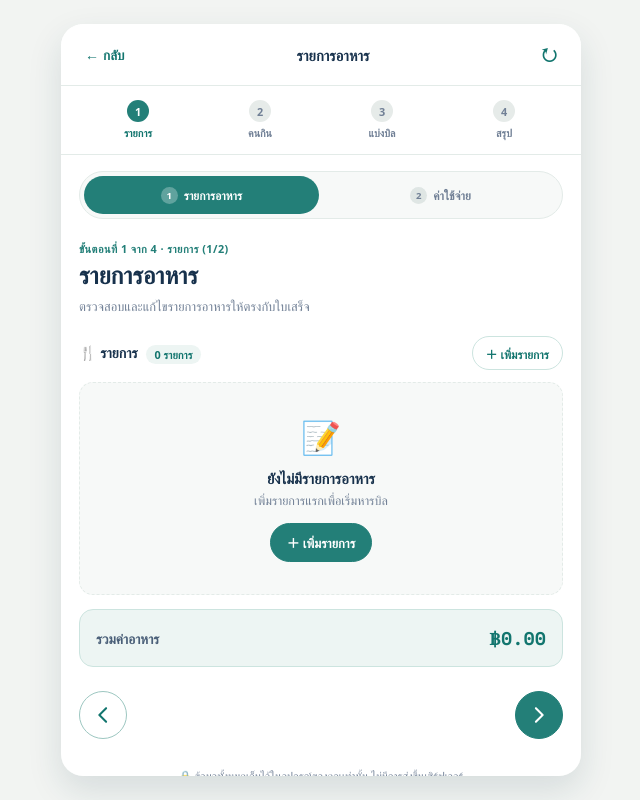
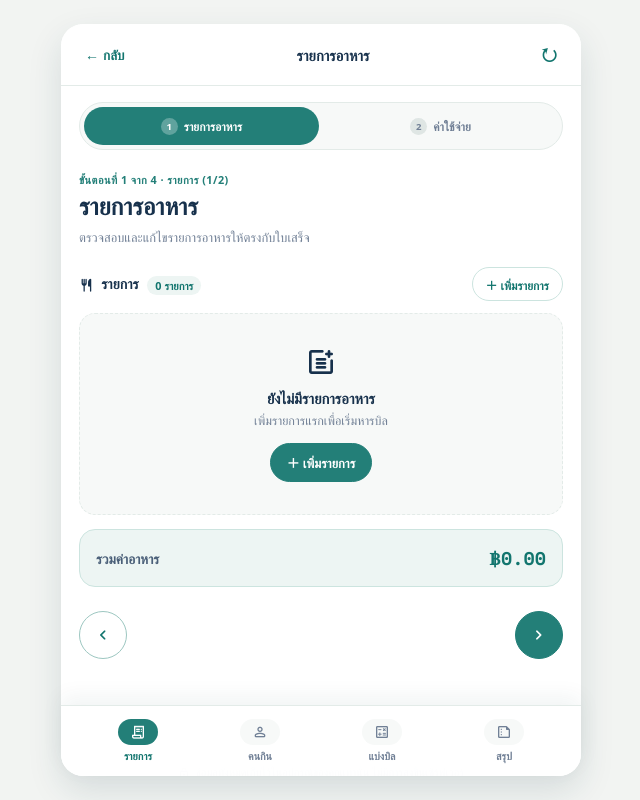
Before and after one commit to pimon-tn/receipt-splitter, a website with bundled scripts: page index.html in a window 1280 px wide. Both pictures are taken after a click on the button "ทำบิลเดิมต่อ". Shown: the whole page, without its empty margins (319-959 px from the left). Built offline with nearby package versions, Linux system fonts and the light colour scheme; a web font is replaced by a local one.

Commit message:
update flow and design

```diff
--- a/css/style.css
+++ b/css/style.css
@@ -34,9 +34,9 @@
   --font-body: 'IBM Plex Sans Thai', 'IBM Plex Sans', system-ui, sans-serif;
   --font-money: 'Space Mono', ui-monospace, monospace;
 
-  --radius-lg: 18px;
-  --radius-md: 14px;
-  --radius-sm: 10px;
+  --radius-lg: 20px;
+  --radius-md: 16px;
+  --radius-sm: 12px;
 
   --shadow-soft: 0 6px 18px rgba(24, 61, 74, .07);
   --shadow-lift: 0 14px 34px rgba(24, 61, 74, .13);
@@ -61,6 +61,25 @@ html, body{
 body{ min-height: 100vh; }
 
 button, input, textarea, select{ font-family: inherit; color: var(--ink); }
+
+/* Material Symbols – Rounded, FILL 0 (เส้นขอบมน "rounded lineal") — ทดแทนชุดไอคอน
+   ที่ผู้ใช้อ้างอิงมา (Basic Rounded Lineal ของ Magnific/Freepik) ด้วยชุดไอคอนสไตล์
+   เดียวกัน (เส้นขอบ ปลายมน) ที่เป็นโอเพนซอร์สใช้ได้ฟรีไม่ต้องซื้อสิทธิ์ เพราะ Flaticon/
+   Magnific เป็นคลังไอคอนแบบมีลิขสิทธิ์ ดาวน์โหลดไฟล์ SVG มาฝังในโค้ดตรง ๆ ไม่ได้
+   (ชื่อไอคอนใน HTML ยังใช้ชุดเดียวกับ Material Icons เดิม เพราะ Material Symbols
+   รองรับชื่อไอคอนชุดเดิมทั้งหมด — เปลี่ยนแค่ font + font-variation-settings) */
+.material-icons-round{
+  font-family: 'Material Symbols Rounded';
+  font-weight: normal;
+  font-style: normal;
+  display: inline-block;
+  line-height: 1;
+  vertical-align: middle;
+  font-size: 1.1em;
+  font-variation-settings: 'FILL' 0, 'wght' 400, 'GRAD' 0, 'opsz' 24;
+  -webkit-font-smoothing: antialiased;
+}
+.inline-icon{ margin-right: 3px; }
 
 /* ---------- App shell: คอลัมน์เดียวแบบเว็บมือถือ ---------- */
 .app{
@@ -127,10 +146,17 @@ button, input, textarea, select{ font-family: inherit; color: var(--ink); }
 .steps{
   display: flex;
   gap: 4px;
-  padding: 10px var(--pad-x);
-  background: rgba(255, 255, 255, .95);
-  backdrop-filter: blur(10px);
-  border-bottom: 1px solid var(--line);
+  position: fixed;
+  z-index: 40;
+  bottom: 0;
+  left: 50%;
+  width: min(520px, 100%);
+  transform: translateX(-50%);
+  padding: 9px var(--pad-x) max(9px, env(safe-area-inset-bottom));
+  background: rgba(255, 255, 255, .96);
+  backdrop-filter: blur(12px);
+  border-top: 1px solid var(--line);
+  box-shadow: 0 -8px 22px rgba(24, 61, 74, .06);
 }
 .steps[hidden]{ display: none; }
 .tab{
@@ -148,14 +174,14 @@ button, input, textarea, select{ font-family: inherit; color: var(--ink); }
   position: relative;
 }
 .tab__icon{
-  width: 22px;
-  height: 22px;
+  width: 40px;
+  height: 26px;
   display: grid;
   place-items: center;
-  border-radius: 50%;
-  background: #e6ebe9;
+  border-radius: 999px;
+  background: var(--surface-soft);
   color: var(--muted);
-  font-size: .68rem;
+  font-size: 1rem;
   font-weight: 700;
   transition: background .18s ease, color .18s ease;
 }
@@ -217,7 +243,7 @@ button, input, textarea, select{ font-family: inherit; color: var(--ink); }
 .substep:not(.is-active):hover{ color: var(--brand-strong); }
 
 /* ---------- Screen / panels ---------- */
-.screen{ flex: 1; }
+.screen{ flex: 1; padding-bottom: 76px; }
 .panel{ padding: 22px var(--pad-x) 8px; }
 .panel[hidden]{ display: none; }
 
@@ -343,6 +369,7 @@ button, input, textarea, select{ font-family: inherit; color: var(--ink); }
   width: 20px;
   height: 20px;
   display: block;
+  font-size: 20px;
   fill: currentColor;
 }
 
@@ -529,7 +556,6 @@ button, input, textarea, select{ font-family: inherit; color: var(--ink); }
 .item-card{
   background: var(--surface);
   border: 1px solid var(--line);
-  border-left: 3px solid var(--brand-soft);
   border-radius: var(--radius-sm);
   padding: 11px 12px;
   box-shadow: var(--shadow-soft);
@@ -1298,6 +1324,7 @@ button, input, textarea, select{ font-family: inherit; color: var(--ink); }
     box-shadow: var(--shadow-lift);
   }
   .hero{ min-height: calc(100vh - 48px); }
+  .steps{ bottom: 24px; border-radius: 0 0 22px 22px; }
 }
 
 @media (prefers-reduced-motion: reduce){
--- a/index.html
+++ b/index.html
@@ -13,6 +13,7 @@
 <meta name="apple-mobile-web-app-status-bar-style" content="black-translucent">
 <link rel="preconnect" href="https://fonts.googleapis.com">
 <link href="https://fonts.googleapis.com/css2?family=Space+Mono:wght@400;700&family=IBM+Plex+Sans+Thai:wght@400;500;600;700&display=swap" rel="stylesheet">
+<link href="https://fonts.googleapis.com/css2?family=Material+Symbols+Rounded:opsz,wght,FILL,GRAD@24,400,0,0" rel="stylesheet">
 <link rel="stylesheet" href="css/style.css">
 </head>
 <body>
@@ -34,16 +35,16 @@
   <!-- ===== Step indicator (ขั้นตอนที่ 1-4) ===== -->
   <nav class="steps" id="tabs" role="tablist" aria-label="ขั้นตอนการหารบิล" hidden>
     <button class="tab" data-tab="items" role="tab" aria-selected="false">
-      <span class="tab__icon" aria-hidden="true">1</span><span class="tab__label">รายการ</span>
+      <span class="tab__icon material-icons-round" aria-hidden="true">receipt_long</span><span class="tab__label">รายการ</span>
     </button>
     <button class="tab" data-tab="people" role="tab" aria-selected="false">
-      <span class="tab__icon" aria-hidden="true">2</span><span class="tab__label">คนกิน</span>
+      <span class="tab__icon material-icons-round" aria-hidden="true">person</span><span class="tab__label">คนกิน</span>
     </button>
     <button class="tab" data-tab="method" role="tab" aria-selected="false">
-      <span class="tab__icon" aria-hidden="true">3</span><span class="tab__label">แบ่งบิล</span>
+      <span class="tab__icon material-icons-round" aria-hidden="true">calculate</span><span class="tab__label">แบ่งบิล</span>
     </button>
     <button class="tab" data-tab="split" role="tab" aria-selected="false">
-      <span class="tab__icon" aria-hidden="true">4</span><span class="tab__label">สรุป</span>
+      <span class="tab__icon material-icons-round" aria-hidden="true">summarize</span><span class="tab__label">สรุป</span>
     </button>
   </nav>
 
@@ -60,7 +61,7 @@
   <section class="panel panel--landing" data-panel="landing" id="panel-landing">
     <div class="hero">
       <div class="hero__brand">
-        <span class="hero__badge" aria-hidden="true">🧾</span>
+        <span class="hero__badge material-icons-round" aria-hidden="true">receipt_long</span>
         <div>
           <p class="hero__name">Receipt Splitter</p>
           <p class="hero__tag">Good Food, Greater Together</p>
@@ -76,9 +77,9 @@
       </div>
 
       <ul class="hero__perks">
-        <li><span aria-hidden="true">✓</span> ใช้งานง่าย</li>
-        <li><span aria-hidden="true">✓</span> ไม่ต้องสมัคร</li>
-        <li><span aria-hidden="true">✓</span> ข้อมูลอยู่บนอุปกรณ์</li>
+        <li><span class="material-icons-round" aria-hidden="true">check_circle</span> ใช้งานง่าย</li>
+        <li><span class="material-icons-round" aria-hidden="true">check_circle</span> ไม่ต้องสมัคร</li>
+        <li><span class="material-icons-round" aria-hidden="true">verified_user</span> ข้อมูลอยู่บนอุปกรณ์</li>
       </ul>
     </div>
   </section>
@@ -92,7 +93,7 @@
 
     <div class="start-choice">
       <label class="start-card" for="cameraInput">
-        <span class="start-card__icon" aria-hidden="true">▣</span>
+        <span class="start-card__icon material-icons-round" aria-hidden="true">photo_camera</span>
         <span class="start-card__body">
           <span class="start-card__title">สแกนใบเสร็จ</span>
           <span class="start-card__desc">ถ่ายรูป แล้วดึงรายการอัตโนมัติ</span>
@@ -102,7 +103,7 @@
       </label>
 
       <button class="start-card" id="manualStartBtn" type="button">
-        <span class="start-card__icon" aria-hidden="true">✎</span>
+        <span class="start-card__icon material-icons-round" aria-hidden="true">edit_note</span>
         <span class="start-card__body">
           <span class="start-card__title">เพิ่มรายการเอง</span>
           <span class="start-card__desc">ไม่มีใบเสร็จก็เริ่มได้ พิมพ์รายการด้วยตัวเอง</span>
@@ -111,7 +112,7 @@
       </button>
 
       <label class="start-card" for="fileInput">
-        <span class="start-card__icon" aria-hidden="true">▧</span>
+        <span class="start-card__icon material-icons-round" aria-hidden="true">image</span>
         <span class="start-card__body">
           <span class="start-card__title">นำเข้ารูปภาพ</span>
           <span class="start-card__desc">เลือกรูปใบเสร็จจากคลังภาพ</span>
@@ -130,7 +131,7 @@
     <div id="ocrRawWrap" class="ocr-raw" hidden>
       <p class="field-label">ข้อความที่อ่านได้ <span class="field-label__hint">แก้ไขได้ก่อนแปลงเป็นรายการ</span></p>
       <textarea id="ocrRawText" rows="8" spellcheck="false"></textarea>
-      <button class="btn btn--primary btn--big" id="parseBtn" type="button">✨ แปลงเป็นรายการ &rarr;</button>
+      <button class="btn btn--primary btn--big" id="parseBtn" type="button"><span class="material-icons-round" aria-hidden="true">auto_awesome</span> แปลงเป็นรายการ &rarr;</button>
     </div>
   </section>
 
@@ -143,14 +144,14 @@
     </div>
 
     <div class="section-row">
-      <p class="field-label">🍴 รายการ <span class="items-count" id="itemsCount">0 รายการ</span></p>
+      <p class="field-label"><span class="material-icons-round inline-icon" aria-hidden="true">restaurant</span> รายการ <span class="items-count" id="itemsCount">0 รายการ</span></p>
       <button class="btn btn--tiny" id="addItemBtn" type="button">＋ เพิ่มรายการ</button>
     </div>
 
     <div class="items-list" id="itemsBody"></div>
 
     <div class="empty-state" id="itemsEmptyHint" hidden>
-      <span class="empty-state__icon" aria-hidden="true">📝</span>
+      <span class="empty-state__icon material-icons-round" aria-hidden="true">post_add</span>
       <p class="empty-state__title">ยังไม่มีรายการอาหาร</p>
       <p class="empty-state__desc">เพิ่มรายการแรกเพื่อเริ่มหารบิล</p>
       <button class="btn btn--primary btn--small" id="emptyAddItemBtn" type="button">＋ เพิ่มรายการ</button>
@@ -179,7 +180,7 @@
     <div class="charges">
       <div class="setting-block">
         <label class="toggle-row">
-          <span class="toggle-row__label">🧮 ภาษีมูลค่าเพิ่ม (VAT)</span>
+          <span class="toggle-row__label"><span class="material-icons-round inline-icon" aria-hidden="true">calculate</span> ภาษีมูลค่าเพิ่ม (VAT)</span>
           <span class="switch">
             <input type="checkbox" id="vatEnabledInput">
             <span class="switch__track"><span class="switch__thumb"></span></span>
@@ -199,7 +200,7 @@
 
       <div class="setting-block">
         <label class="toggle-row">
-          <span class="toggle-row__label">💁 ค่าบริการ (Service charge)</span>
+          <span class="toggle-row__label"><span class="material-icons-round inline-icon" aria-hidden="true">room_service</span> ค่าบริการ (Service charge)</span>
           <span class="switch">
             <input type="checkbox" id="serviceEnabledInput">
             <span class="switch__track"><span class="switch__thumb"></span></span>
@@ -237,7 +238,7 @@
     </div>
 
     <div class="section-row">
-      <p class="field-label">👥 รายชื่อ <span class="items-count" id="peopleCount">0 คน</span></p>
+      <p class="field-label"><span class="material-icons-round inline-icon" aria-hidden="true">group</span> รายชื่อ <span class="items-count" id="peopleCount">0 คน</span></p>
       <div class="section-actions">
         <button class="btn btn--ghost btn--tiny" id="clearPeopleBtn" type="button" hidden>ล้างรายชื่อ</button>
         <button class="btn btn--tiny" id="addPersonBtn" type="button">＋ เพิ่มคน</button>
@@ -247,7 +248,7 @@
     <ul class="people-list" id="peopleList"></ul>
 
     <div class="empty-state" id="peopleEmptyHint" hidden>
-      <span class="empty-state__icon" aria-hidden="true">🙋</span>
+      <span class="empty-state__icon material-icons-round" aria-hidden="true">person_add</span>
       <p class="empty-state__title">ยังไม่มีรายชื่อ</p>
       <p class="empty-state__desc">เพิ่มเพื่อนร่วมโต๊ะเพื่อเริ่มหารบิล</p>
       <button class="btn btn--primary btn--small" id="emptyAddPersonBtn" type="button">＋ เพิ่มคน</button>
@@ -270,13 +271,13 @@
 
     <div class="split-mode" role="radiogroup" aria-label="เลือกวิธีหารบิล">
       <button class="split-mode__btn is-active" data-mode="equal" type="button" role="radio" aria-checked="true">
-        <span class="split-mode__icon" aria-hidden="true">⚖</span>
+        <span class="split-mode__icon material-icons-round" aria-hidden="true">balance</span>
         <span class="split-mode__name">หารเท่ากัน</span>
         <span class="split-mode__desc">ทุกคนจ่ายเท่ากัน ไม่สนใจว่าใครกินอะไร</span>
         <span class="split-mode__pick">เลือก</span>
       </button>
       <button class="split-mode__btn" data-mode="itemized" type="button" role="radio" aria-checked="false">
-        <span class="split-mode__icon" aria-hidden="true">&equiv;</span>
+        <span class="split-mode__icon material-icons-round" aria-hidden="true">format_list_bulleted</span>
         <span class="split-mode__name">หารตามรายการที่กิน</span>
         <span class="split-mode__desc">แต่ละคนจ่ายตามรายการที่ตัวเองกิน ค่าบริการและ VAT เกลี่ยตามสัดส่วน</span>
         <span class="split-mode__pick">เลือก</span>
@@ -328,14 +329,14 @@
 
     <div class="flow-actions">
       <button class="btn btn--ghost btn--icon js-nav" data-go="back" type="button" aria-label="ย้อนกลับ"></button>
-      <button class="btn btn--primary" id="openShareBtn" type="button">↗ แชร์ผลลัพธ์</button>
+      <button class="btn btn--primary" id="openShareBtn" type="button"><span class="material-icons-round" aria-hidden="true">share</span> แชร์ผลลัพธ์</button>
     </div>
   </section>
 
   </main>
 
   <footer class="app-foot">
-    <p class="foot-note">🔒 ข้อมูลทั้งหมดเก็บไว้ในอุปกรณ์ของคุณเท่านั้น ไม่มีการส่งขึ้นเซิร์ฟเวอร์</p>
+    <p class="foot-note"><span class="material-icons-round inline-icon" aria-hidden="true">lock</span> ข้อมูลทั้งหมดเก็บไว้ในอุปกรณ์ของคุณเท่านั้น ไม่มีการส่งขึ้นเซิร์ฟเวอร์</p>
   </footer>
 </div>
 
@@ -345,7 +346,7 @@
 <div id="itemModalOverlay" class="modal-overlay" hidden>
   <div class="modal" role="dialog" aria-modal="true" aria-labelledby="itemModalTitle">
     <div class="modal__header">
-      <p class="modal__title" id="itemModalTitle">🍽️ เพิ่มรายการอาหาร</p>
+      <p class="modal__title" id="itemModalTitle"><span class="material-icons-round inline-icon" aria-hidden="true">restaurant</span> เพิ่มรายการอาหาร</p>
       <button class="modal__close" id="modalCloseBtn" type="button" aria-label="ปิดหน้าต่างเพิ่มรายการ">&times;</button>
     </div>
 
@@ -388,17 +389,17 @@
     <button class="sheet__close" id="shareSheetCloseBtn" type="button" aria-label="ปิดหน้าต่างแชร์">&times;</button>
     <div class="sheet__body">
       <div class="share-head">
-        <span class="share-head__icon" aria-hidden="true">✓</span>
+        <span class="share-head__icon material-icons-round" aria-hidden="true">check</span>
         <p class="share-head__title" id="shareSheetTitle">พร้อมส่งแล้ว!</p>
         <p class="share-head__desc">แชร์ผลลัพธ์ให้เพื่อนได้เลย</p>
       </div>
       <div class="share-actions">
-        <button class="btn btn--primary btn--big" id="shareResultBtn" type="button">↗ แชร์ผลลัพธ์</button>
+        <button class="btn btn--primary btn--big" id="shareResultBtn" type="button"><span class="material-icons-round" aria-hidden="true">share</span> แชร์ผลลัพธ์</button>
         <button class="btn btn--ghost btn--big" id="shareLineBtn" type="button">💬 แชร์ผ่าน LINE</button>
         <button class="btn btn--ghost btn--big" id="copyResultBtn" type="button">🔗 คัดลอกสรุป</button>
-        <button class="btn btn--ghost btn--big" id="downloadImageBtn" type="button">▧ ดาวน์โหลดรูปภาพ</button>
+        <button class="btn btn--ghost btn--big" id="downloadImageBtn" type="button"><span class="material-icons-round" aria-hidden="true">download</span> ดาวน์โหลดรูปภาพ</button>
       </div>
-      <button class="btn btn--text" id="newBillBtn" type="button">🗑️ เริ่มบิลใหม่</button>
+      <button class="btn btn--text" id="newBillBtn" type="button"><span class="material-icons-round" aria-hidden="true">restart_alt</span> เริ่มบิลใหม่</button>
     </div>
   </div>
 </div>
--- a/js/ui.js
+++ b/js/ui.js
@@ -49,8 +49,8 @@ const TOTAL_STEPS = STEPS.length;
 /* ไอคอนลูกศรของปุ่มนำทาง — path มาจาก Material Icons ธีม Rounded ของ MUI
    (ArrowBackIosRounded / ArrowForwardIosRounded) ฝัง SVG ไว้ในโค้ดตรง ๆ
    ไม่โหลดจาก CDN เพราะแอปนี้ต้องทำงานแบบออฟไลน์ได้ */
-const ICON_BACK = '<svg class="btn__ico" viewBox="0 0 24 24" aria-hidden="true" focusable="false"><path d="M16.62 2.99c-.49-.49-1.28-.49-1.77 0L6.54 11.3c-.39.39-.39 1.02 0 1.41l8.31 8.31c.49.49 1.28.49 1.77 0s.49-1.28 0-1.77L9.38 12l7.25-7.25c.48-.48.48-1.28-.01-1.76"/></svg>';
-const ICON_NEXT = '<svg class="btn__ico" viewBox="0 0 24 24" aria-hidden="true" focusable="false"><path d="M7.38 21.01c.49.49 1.28.49 1.77 0l8.31-8.31c.39-.39.39-1.02 0-1.41L9.15 2.98c-.49-.49-1.28-.49-1.77 0s-.49 1.28 0 1.77L14.62 12l-7.25 7.25c-.48.48-.48 1.28.01 1.76"/></svg>';
+const ICON_BACK = '<span class="material-icons-round btn__ico" aria-hidden="true">chevron_left</span>';
+const ICON_NEXT = '<span class="material-icons-round btn__ico" aria-hidden="true">chevron_right</span>';
 
 let currentTab = 'landing';
 // โหมดการหารที่เลือกอยู่ เก็บเป็น view state เพราะมันกำหนดว่า flow มีหน้า assign หรือไม่
@@ -265,13 +265,13 @@ export function renderItems(bill, handlers) {
     card.innerHTML = `
       <div class="item-card__row1">
         <input type="text" class="item-name" value="${escapeHtml(item.name)}" placeholder="ชื่อรายการ เช่น ต้มยำกุ้ง">
-        <button type="button" class="row-del" aria-label="ลบรายการ ${escapeHtml(item.name)}">&times;</button>
+        <button type="button" class="row-del" aria-label="ลบรายการ ${escapeHtml(item.name)}"><span class="material-icons-round" aria-hidden="true">delete_outline</span></button>
       </div>
       <div class="item-card__row2">
         <div class="qty-stepper">
-          <button type="button" class="qty-btn qty-btn--minus" aria-label="ลดจำนวน">&minus;</button>
+          <button type="button" class="qty-btn qty-btn--minus" aria-label="ลดจำนวน"><span class="material-icons-round" aria-hidden="true">remove</span></button>
           <input type="number" class="item-qty" min="1" step="1" value="${item.qty}" aria-label="จำนวน">
-          <button type="button" class="qty-btn qty-btn--plus" aria-label="เพิ่มจำนวน">+</button>
+          <button type="button" class="qty-btn qty-btn--plus" aria-label="เพิ่มจำนวน"><span class="material-icons-round" aria-hidden="true">add</span></button>
         </div>
         <label class="price-field"><span>฿</span><input type="number" class="item-price" min="0" step="0.01" value="${item.price}" aria-label="ราคาต่อหน่วย"></label>
         <span class="item-line-total" aria-label="ยอดรวมรายการ">฿${formatMoney(item.qty * item.price)}</span>
@@ -335,7 +335,7 @@ export function renderPeople(bill, handlers) {
     li.innerHTML = `
       <span class="avatar" data-tone="${toneOf(index)}">${getInitial(person.name)}</span>
       <input type="text" class="person-name" value="${escapeHtml(person.name)}" placeholder="ชื่อคน">
-      <button type="button" class="row-del" aria-label="ลบ ${escapeHtml(person.name)}">&times;</button>
+      <button type="button" class="row-del" aria-label="ลบ ${escapeHtml(person.name)}"><span class="material-icons-round" aria-hidden="true">close</span></button>
     `;
     $('.person-name', li).addEventListener('input', (e) => {
       handlers.onUpdatePerson(person.id, e.target.value);
@@ -357,7 +357,7 @@ export function renderAssignList(bill, handlers) {
     warn.hidden = true;
     wrap.innerHTML = `
       <div class="empty-state">
-        <span class="empty-state__icon" aria-hidden="true">🍴</span>
+        <span class="empty-state__icon material-icons-round" aria-hidden="true">restaurant</span>
         <p class="empty-state__title">ยังระบุคนกินไม่ได้</p>
         <p class="empty-state__desc">ต้องมีทั้งรายการอาหารและรายชื่อคนก่อน</p>
       </div>`;
@@ -441,7 +441,7 @@ export function renderSplit(bill, mode, handlers = {}) {
     const missingPeople = bill.people.length === 0;
     wrap.innerHTML = `
       <div class="empty-state">
-        <span class="empty-state__icon" aria-hidden="true">${missingPeople ? '🙋' : '🍽️'}</span>
+        <span class="empty-state__icon material-icons-round" aria-hidden="true">${missingPeople ? 'person_add' : 'restaurant'}</span>
         <p class="empty-state__title">${missingPeople ? 'ยังไม่มีรายชื่อคนกิน' : 'ยังไม่มีรายการอาหาร'}</p>
         <p class="empty-state__desc">${missingPeople ? 'เพิ่มรายชื่อคนกินก่อน จึงจะหารบิลได้' : 'เพิ่มรายการอาหารก่อน จึงจะหารบิลได้'}</p>
       </div>`;
@@ -524,7 +524,7 @@ function renderSummaryPanel(bill, perPerson) {
         : '<p class="summary-empty">เพิ่มรายการและรายชื่อเพื่อดูยอดสรุป</p>'}
     </div>
     ${matches
-      ? '<div class="summary-note"><span aria-hidden="true">✓</span><span>ยอดของทุกคนรวมกันตรงกับยอดบิลแล้ว<small>เยี่ยมเลย!</small></span></div>'
+      ? '<div class="summary-note"><span class="material-icons-round" aria-hidden="true">check_circle</span><span>ยอดของทุกคนรวมกันตรงกับยอดบิลแล้ว<small>เยี่ยมเลย!</small></span></div>'
       : ''}
   `;
 }
@@ -577,7 +577,7 @@ export function openPersonSheet(bill, mode, personId) {
 
     <div class="person-total"><span>ยอดที่ต้องจ่าย</span><strong>฿${formatMoney(row.amount)}</strong></div>
 
-    <p class="field-label">🍴 รายการที่หาร <span class="items-count">${items.length} รายการ</span></p>
+    <p class="field-label"><span class="material-icons-round inline-icon" aria-hidden="true">restaurant</span> รายการที่หาร <span class="items-count">${items.length} รายการ</span></p>
     <div class="person-items">${itemsHtml}</div>
 
     <div class="person-breakdown">${breakdown}</div>
--- a/service-worker.js
+++ b/service-worker.js
@@ -2,7 +2,7 @@
 // แคชไฟล์หลักของแอปไว้ ทำให้เปิดใช้งานได้แม้ไม่มีอินเทอร์เน็ต (ยกเว้นตอนสแกน OCR ครั้งแรก
 // ที่ต้องโหลดชุดภาษาจาก CDN) และทำให้เบราว์เซอร์เสนอ "เพิ่มลงหน้าจอโฮม" ได้
 
-const CACHE_NAME = 'receipt-splitter-v10';
+const CACHE_NAME = 'receipt-splitter-v14';
 const APP_SHELL = [
   './',
   './index.html',
```
Also changed, not shown: CHANGELOG.md.
